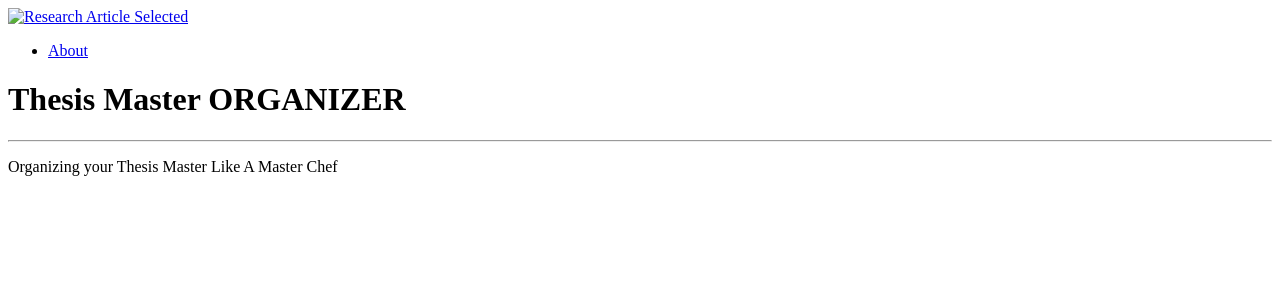
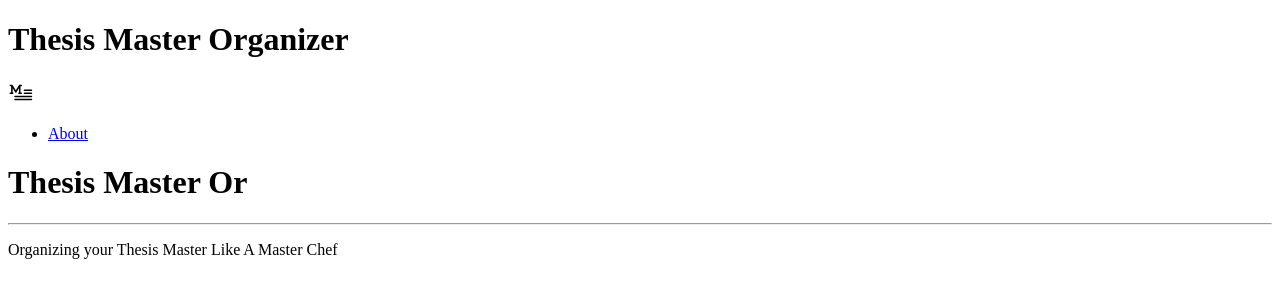
Before and after one commit to Zee1089/django-crud-app-ThesisMaster, a Django app: page /about/ in a window 1280 px wide. Shown: the top 300 px of the page. Run offline with Django 5.2, Linux system fonts and the light colour scheme.

Commit message:
adding static file

```diff
--- /dev/null
+++ b/main_app/static/css/base.css
@@ -0,0 +1,5 @@
+
+  .header-logo-container img {
+    max-width: 25px; /* or any other value that fits your layout */
+    height: auto;
+  }
--- a/main_app/templates/about.html
+++ b/main_app/templates/about.html
@@ -1,6 +1,6 @@
 {% extends 'base.html' %}
 {% block content %}
-<h1>Thesis Master ORGANIZER</h1>
+<h1>Thesis Master Or</h1>
 <hr />
 <p class="page-content">
   Organizing your Thesis Master Like A Master Chef
--- a/main_app/templates/base.html
+++ b/main_app/templates/base.html
@@ -1,11 +1,17 @@
+{% load static %}
+
 <!DOCTYPE html>
+
 <html lang="en">
   <head>
     <meta charset="UTF-8" />
     <meta http-equiv="X-UA-Compatible" content="IE=edge" />
     <meta name="viewport" content="width=device-width, initial-scale=1.0" />
-    <link rel="shortcut icon" type="image/png" href="" />
-    <title>Cat Collector</title>
+    <link rel="shortcut icon" type="image/png" href="{% static 'images/booklove.svg' %}"/>
+    <H1>Thesis Master Organizer</H1>
+    <link rel="stylesheet" href="{% static 'css/base.css' %}" />
+
+
     {% block head %}
     {% endblock %}
   </head>
@@ -13,7 +19,7 @@
     <header>
       <div class="header-logo-container">
         <a href="/">
-          <img src="" alt="Research Article Selected" />
+          <img src="{% static 'images/article.svg' %}" alt="Research Article Selected" />
         </a>
       </div>
       <nav>
```
Also changed, not shown: main_app/static/images/article.svg (added), main_app/static/images/booklove.svg (added), main_app/static/images/bookworm.svg (added).
